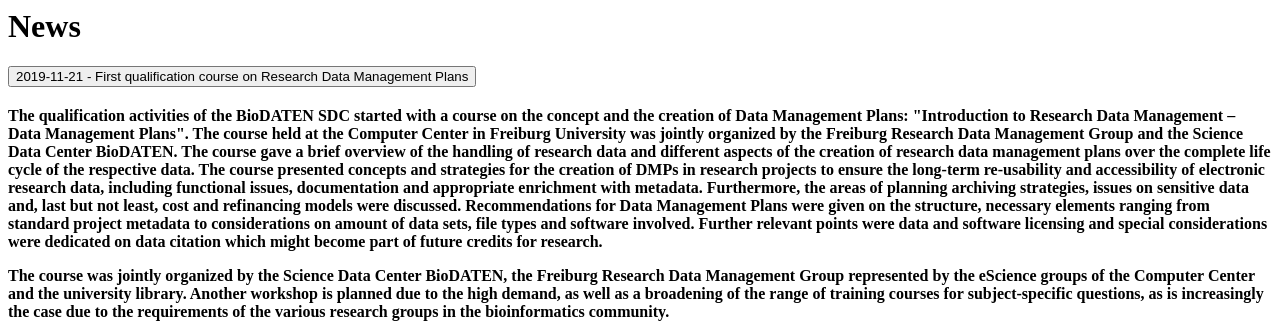
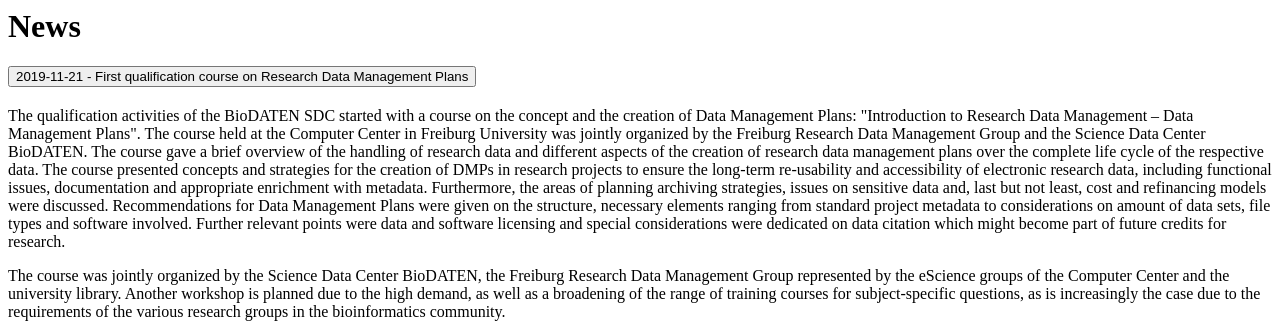
Before and after one commit to mtrojan-ub/biodaten, a PHP site: page /news.php in a window 1280 px wide. Shown: the top 334 px of the page. Run offline with PHP 8.4, Linux system fonts and the light colour scheme.

Commit message:
news update (2019-11-21 / removed boldness + added picture)

```diff
--- a/tpl/news.php
+++ b/tpl/news.php
@@ -15,14 +15,13 @@
             <div id="collapse-<?=$date?>" class="collapse show" aria-labelledby="heading-<?=$date?>" data-parent="#accordion-news">
                 <div class="card-body">
                     <p>
-                        <b>
-                            The qualification activities of the BioDATEN SDC started with a course on the concept and the creation of Data Management Plans: "Introduction to Research Data Management – Data Management Plans". The course held at the Computer Center in Freiburg University was jointly organized by the Freiburg Research Data Management Group and the Science Data Center BioDATEN. The course gave a brief overview of the handling of research data and different aspects of the creation of research data management plans over the complete life cycle of the respective data. The course presented concepts and strategies for the creation of DMPs in research projects to ensure the long-term re-usability and accessibility of electronic research data, including functional issues, documentation and appropriate enrichment with metadata. Furthermore, the areas of planning archiving strategies, issues on sensitive data and, last but not least, cost and refinancing models were discussed. Recommendations for Data Management Plans were given on the structure, necessary elements ranging from standard project metadata to considerations on amount of data sets, file types and software involved. Further relevant points were data and software licensing and special considerations were dedicated on data citation which might become part of future credits for research.
-                        </b>
+                        The qualification activities of the BioDATEN SDC started with a course on the concept and the creation of Data Management Plans: "Introduction to Research Data Management – Data Management Plans". The course held at the Computer Center in Freiburg University was jointly organized by the Freiburg Research Data Management Group and the Science Data Center BioDATEN. The course gave a brief overview of the handling of research data and different aspects of the creation of research data management plans over the complete life cycle of the respective data. The course presented concepts and strategies for the creation of DMPs in research projects to ensure the long-term re-usability and accessibility of electronic research data, including functional issues, documentation and appropriate enrichment with metadata. Furthermore, the areas of planning archiving strategies, issues on sensitive data and, last but not least, cost and refinancing models were discussed. Recommendations for Data Management Plans were given on the structure, necessary elements ranging from standard project metadata to considerations on amount of data sets, file types and software involved. Further relevant points were data and software licensing and special considerations were dedicated on data citation which might become part of future credits for research.
                     </p>
                     <p>
-                        <b>
-                            The course was jointly organized by the Science Data Center BioDATEN, the Freiburg Research Data Management Group represented by the eScience groups of the Computer Center and the university library. Another workshop is planned due to the high demand, as well as a broadening of the range of training courses for subject-specific questions, as is increasingly the case due to the requirements of the various research groups in the bioinformatics community.
-                        </b>
+                        The course was jointly organized by the Science Data Center BioDATEN, the Freiburg Research Data Management Group represented by the eScience groups of the Computer Center and the university library. Another workshop is planned due to the high demand, as well as a broadening of the range of training courses for subject-specific questions, as is increasingly the case due to the requirements of the various research groups in the bioinformatics community.
+                    </p>
+                    <p>
+                        <img class="img-fluid" src="img/news/<?=$date?>.jpg" />
                     </p>
                 </div>
             </div>
```
Also changed, not shown: public/img/news/2019-11-21.jpg (added).
